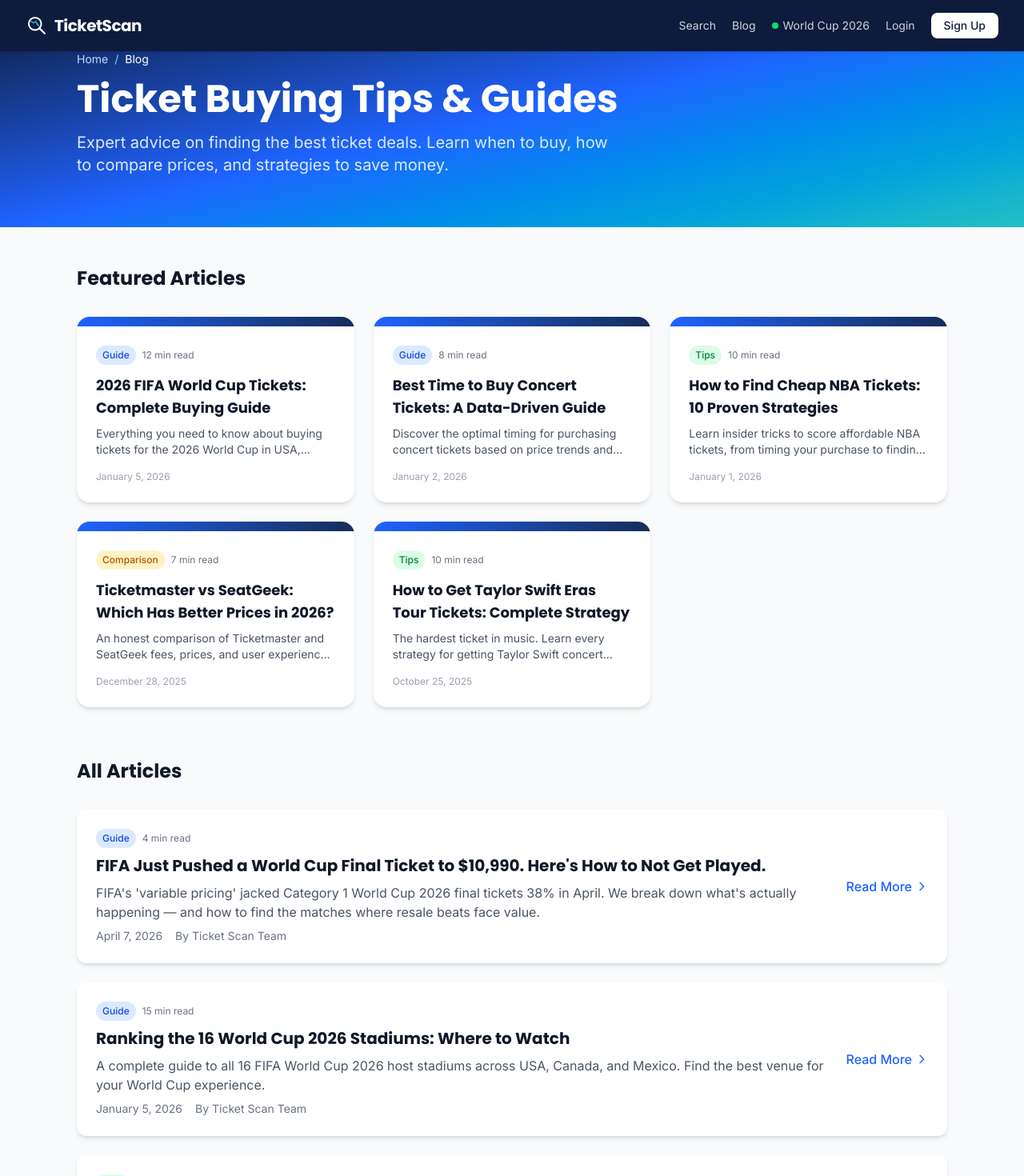
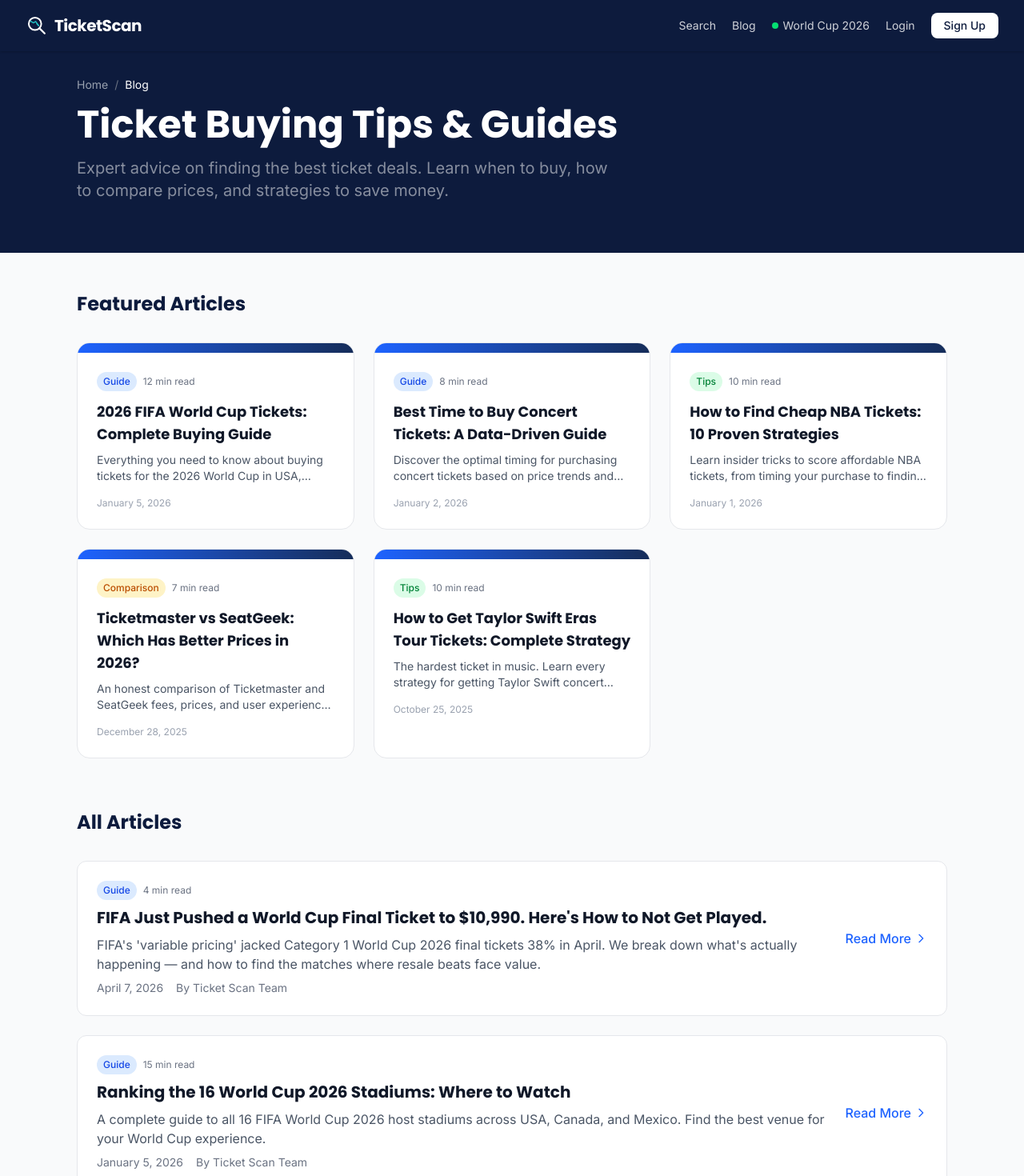
Before and after one commit to getactivemarketing/ticket-scan, a Next.js app in the folder web/: page /blog in a window 1280 px wide. Shown: the top 1470 px of the page at 80% size. Built offline with nearby package versions, Linux system fonts and the light colour scheme; no server answers.

Commit message:
feat: blog index page — navy header + border cards to match redesign

```diff
--- a/web/src/app/blog/page.tsx
+++ b/web/src/app/blog/page.tsx
@@ -63,17 +63,17 @@
 
       <div className="min-h-screen bg-gray-50">
         {/* Hero */}
-        <div className="bg-gradient-to-br from-navy via-brand to-teal text-white py-16">
+        <div className="bg-navy text-white py-16 pt-24">
           <div className="max-w-6xl mx-auto px-4 sm:px-6 lg:px-8">
             <nav className="text-sm mb-4">
-              <Link href="/" className="text-blue-200 hover:text-white">Home</Link>
-              <span className="mx-2 text-blue-300">/</span>
+              <Link href="/" className="text-gray-400 hover:text-white">Home</Link>
+              <span className="mx-2 text-gray-500">/</span>
               <span>Blog</span>
             </nav>
             <h1 className="text-4xl md:text-5xl font-bold font-heading mb-4">
               Ticket Buying Tips & Guides
             </h1>
-            <p className="text-xl text-blue-100 max-w-2xl">
+            <p className="text-xl text-white/50 max-w-2xl">
               Expert advice on finding the best ticket deals. Learn when to buy,
               how to compare prices, and strategies to save money.
             </p>
@@ -84,13 +84,13 @@
           {/* Featured Posts */}
           {featuredPosts.length > 0 && (
             <section className="mb-16">
-              <h2 className="text-2xl font-bold font-heading text-gray-900 mb-8">Featured Articles</h2>
+              <h2 className="text-2xl font-bold font-heading text-navy mb-8">Featured Articles</h2>
               <div className="grid md:grid-cols-3 gap-6">
                 {featuredPosts.map((post) => (
                   <Link
                     key={post.slug}
                     href={`/blog/${post.slug}`}
-                    className="bg-white rounded-2xl shadow-md overflow-hidden hover:shadow-lg transition-shadow group"
+                    className="bg-white rounded-2xl border border-gray-200 overflow-hidden hover:border-brand/30 transition-colors group"
                   >
                     <div className="h-3 bg-gradient-to-r from-brand to-navy-light"></div>
                     <div className="p-6">
@@ -118,13 +118,13 @@
 
           {/* All Posts */}
           <section>
-            <h2 className="text-2xl font-bold font-heading text-gray-900 mb-8">All Articles</h2>
+            <h2 className="text-2xl font-bold font-heading text-navy mb-8">All Articles</h2>
             <div className="space-y-6">
               {regularPosts.map((post) => (
                 <Link
                   key={post.slug}
                   href={`/blog/${post.slug}`}
-                  className="block bg-white rounded-xl shadow-md p-6 hover:shadow-lg transition-shadow group"
+                  className="block bg-white rounded-xl border border-gray-200 p-6 hover:border-brand/30 transition-colors group"
                 >
                   <div className="flex flex-col md:flex-row md:items-center gap-4">
                     <div className="flex-1">
@@ -162,7 +162,7 @@
           {/* Newsletter CTA */}
           <section className="mt-16 bg-gradient-to-br from-brand to-navy rounded-2xl p-8 text-white text-center">
             <h2 className="text-2xl font-bold font-heading mb-2">Get Ticket Tips in Your Inbox</h2>
-            <p className="text-blue-100 mb-6 max-w-xl mx-auto">
+            <p className="text-white/50 mb-6 max-w-xl mx-auto">
               Subscribe to our newsletter for the latest strategies, deals, and tips
               to save money on concerts, sports, and events.
             </p>
```
